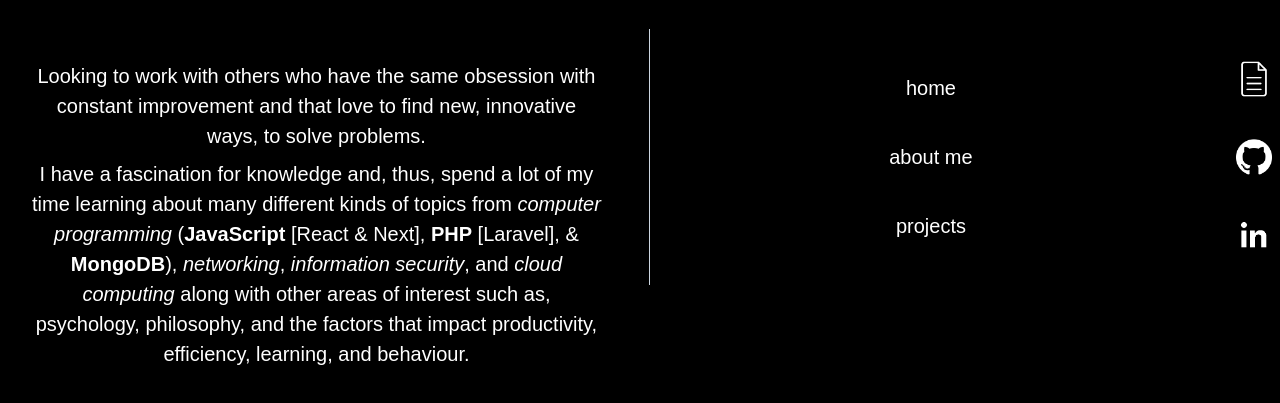
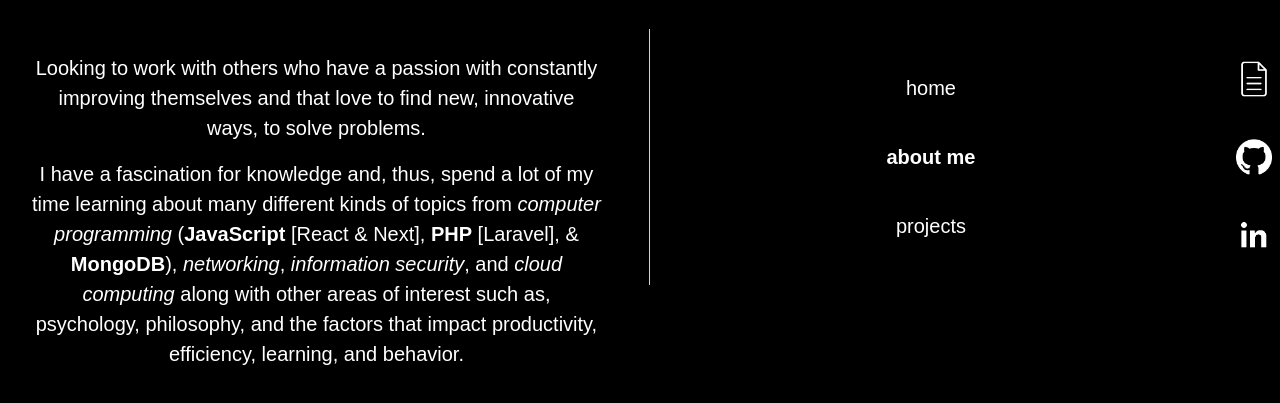
Before and after one commit to EruditeCoder/portfolio, a React (Create React App) app: page /about-me in a window 1280 px wide. Shown: the part 163-566 px from the top of the page. Built offline with nearby package versions, Linux system fonts and the light colour scheme.

Commit message:
Made the navigation list bold in correspondence with current url

```diff
--- a/src/Components/List.js
+++ b/src/Components/List.js
@@ -1,24 +1,76 @@
-import React from 'react'
+import React, { useEffect, useState } from 'react'
 import {
-    Link
+    Link,
 } from 'react-router-dom'
+import { useHistory } from 'react-router-dom'
 
 const List = () => {
+    const history = useHistory()
+
+    const [home, setHome] = useState("home")
+    const [about, setAbout] = useState("about me")
+    const [projects, setProjects] = useState("projects")
+
+    useEffect(() => {
+        switch (window.location.pathname) {
+            case "/":
+                setHome(<b>home</b>)
+                setAbout("about me")
+                setProjects("projects")
+                break
+            case "/about-me":
+                setHome("home")
+                setAbout(<b>about me</b>)
+                setProjects("projects")
+                break
+            case "/projects":
+                setHome("home")
+                setAbout("about me")
+                setProjects(<b>projects</b>)
+                break
+            default:
+                break
+        }
+        return history.listen((location) => {
+            switch (location.pathname) {
+                case "/":
+                    setHome(<b>home</b>)
+                    setAbout("about me")
+                    setProjects("projects")
+                    break
+                case "/about-me":
+                    setHome("home")
+                    setAbout(<b>about me</b>)
+                    setProjects("projects")
+                    break
+                case "/projects":
+                    setHome("home")
+                    setAbout("about me")
+                    setProjects(<b>projects</b>)
+                    break
+                default:
+                    break
+            }
+        })
+
+
+    }, [history])
+
     return (
         <ul className="text-xl text-center flex flex-col justify-between h-full pt-6 pb-6">
             <li>
                 <Link to="/">
-                    home
+                    {home}
                 </Link>
             </li>
             <li>
                 <Link to="/about-me">
-                    about me
+                    {about}
                 </Link>
             </li>
             <li>
                 <Link to="/projects">
-                    projects
+                    {projects}
                 </Link>
             </li>
         </ul>
--- a/src/Views/About.js
+++ b/src/Views/About.js
@@ -2,18 +2,18 @@ import React from 'react'
 
 const About = () => {
     return (
-        <div>
-            <p className="text-xl text-center pt-2">
-                Looking to work with others who have the same obsession with constant
-                improvement and that love to find new, innovative ways, to solve problems.
+        <div className="text-center">
+            <p className="text-xl">
+                Looking to work with others who have a passion with constantly improving
+                themselves and that love to find new, innovative ways, to solve problems.
             </p>
-            <p className="text-xl text-center pt-2">
+            <p className="text-xl pt-4">
                 I have a fascination for knowledge and, thus, spend a lot of my time learning
                 about many different kinds of topics from <i> computer programming</i> (<b>JavaScript </b>
                 [React & Next], <b>PHP</b> [Laravel], & <b> MongoDB</b>), <i>networking</i>,
                 <i> information security</i>, and <i> cloud computing</i> along with other areas of interest
                 such as, psychology, philosophy, and the factors that impact productivity, efficiency, learning,
-                and behaviour.
+                and behavior.
             </p>
         </div>
     )
```
Also changed, not shown: src/tailwind.css.
